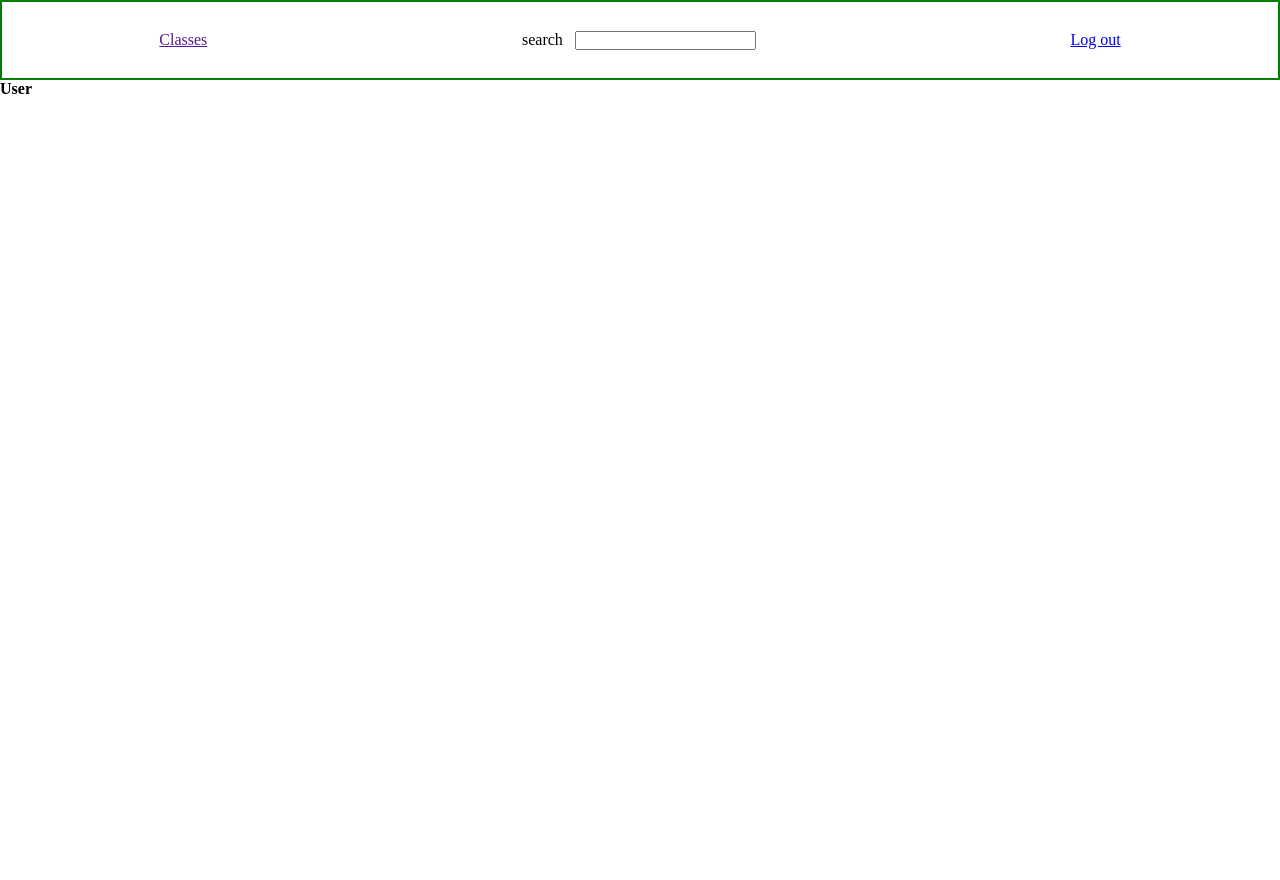
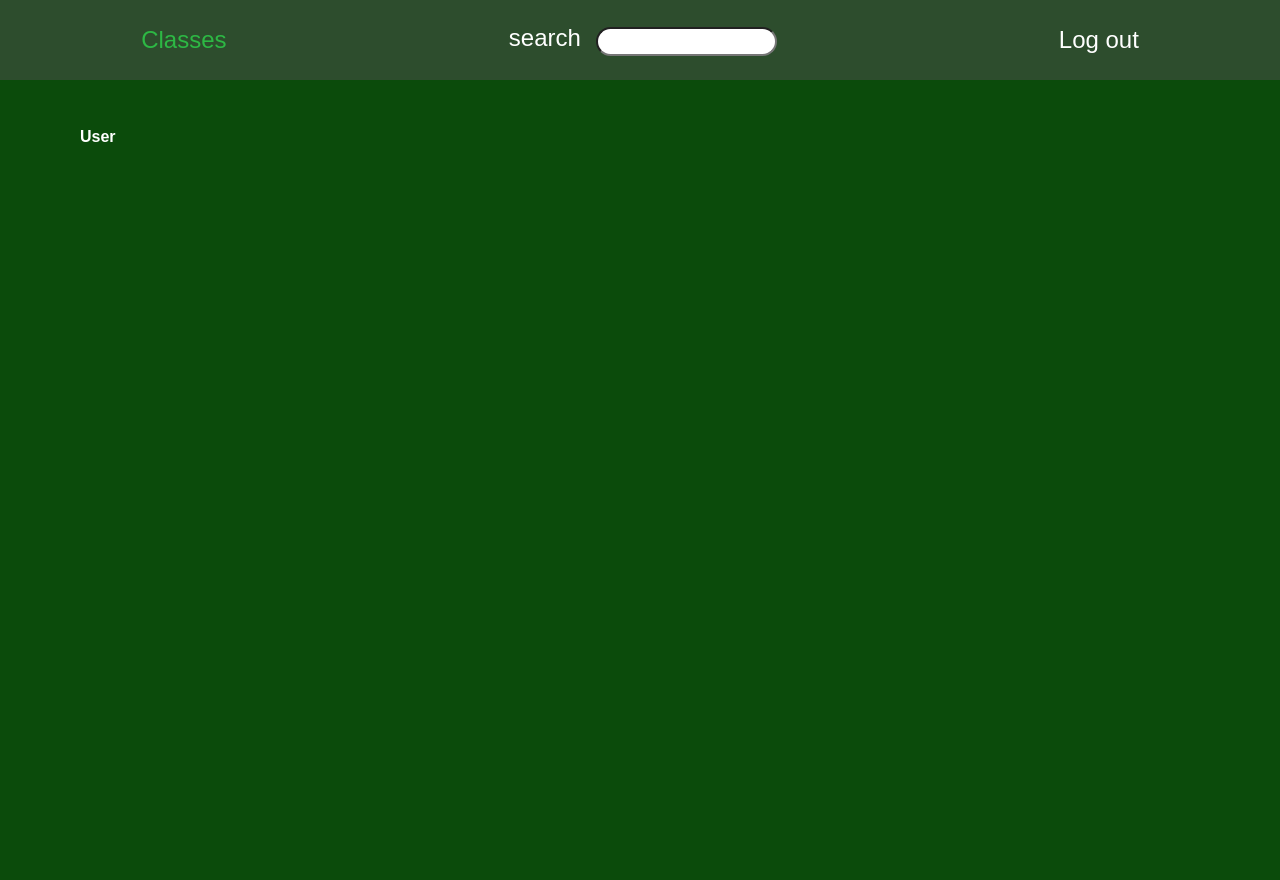
Before and after one commit to myCodingCenter/django, a Django app: page / in a window 1280 px wide. Before the commit the page ends 94 px from the top, so only its background shows below. Run offline with Django 5.2, Linux system fonts and the light colour scheme; a user stored in the database is signed in.

Commit message:
new operating system

```diff
--- a/base/static/base/css/home.css
+++ b/base/static/base/css/home.css
@@ -2,21 +2,36 @@
     margin: 0;
     padding: 0;
     box-sizing: border-box;
+    color: white;
+    font-family: sans-serif;
 }
 nav{
-    border: 2px solid green;
+    /* border: 2px solid rgb(107, 128, 160); */
     height: 10vh;
     width: 100%;
     display: flex;
     align-items: center;
     justify-content: space-around;
     flex-wrap: wrap;
+    font-size: 24px;
+    background-color:rgb(45, 77, 45) ;
 }
-
-.search {
-    /* border: 2px solid cyan; */
-    /* margin-right: 20px; */
+nav div a{
+    text-decoration: none;
+    color:white ;
+}
+nav .appname a{
+    color: rgb(45, 184, 68);
+}
+.search input{
+    border-radius: 20px;
+    height: 1.8rem;
 }
 .search span{
     padding-right: 8px;
 }
+main{
+    background-color: rgb(11, 75, 11);
+    height: 100vh;
+    padding: 3rem 5rem 0 5rem;
+}
--- a/base/templates/base/home.html
+++ b/base/templates/base/home.html
@@ -14,7 +14,7 @@ register | page
 {% block body %}
 <nav>
     <!-- <div class="left"> -->
-        <div class="classes">
+        <div class="appname">
             <a href="">Classes</a>
         </div>
     <!-- </div> -->
```
Also changed, not shown: db.sqlite3.
